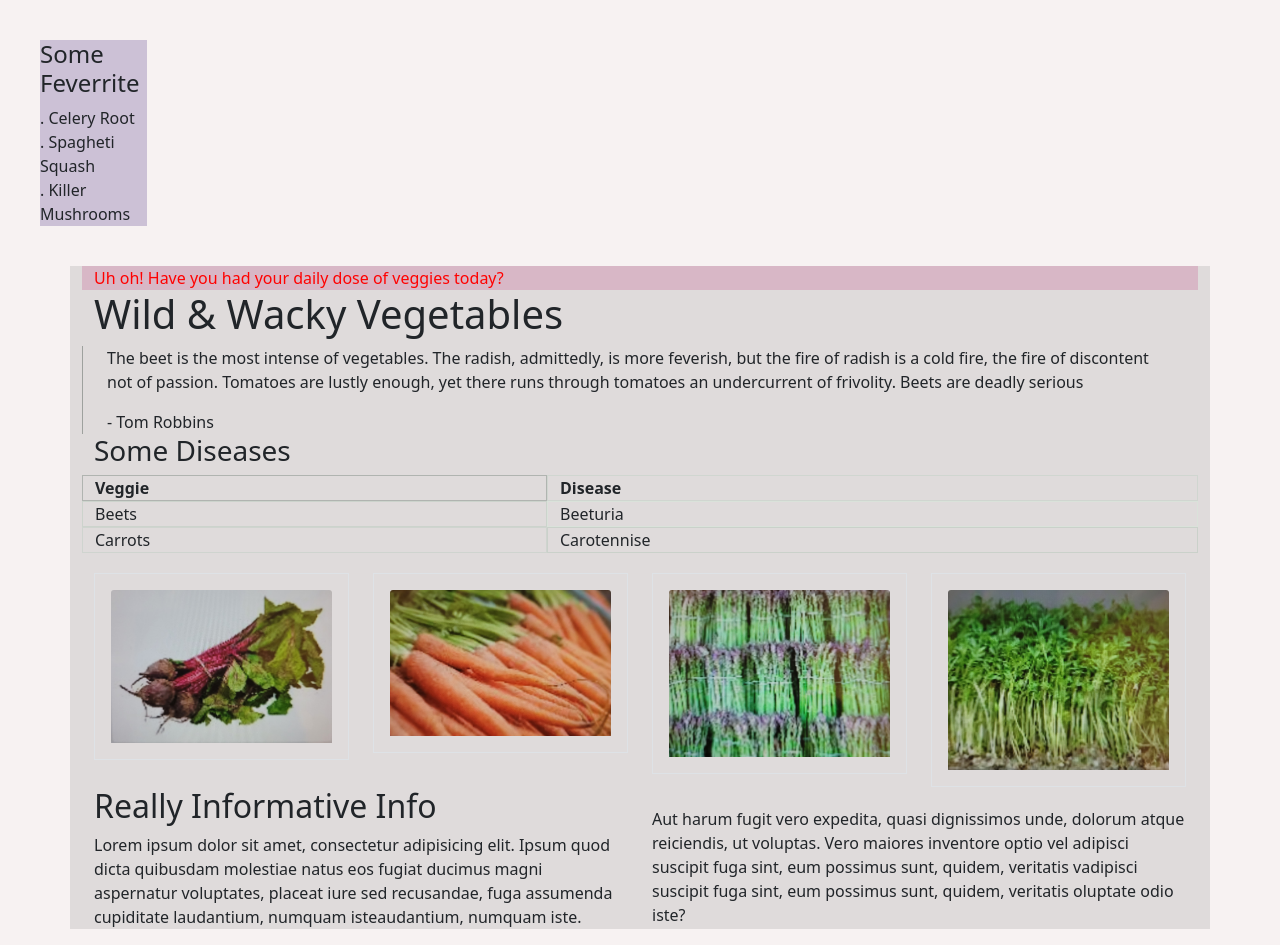
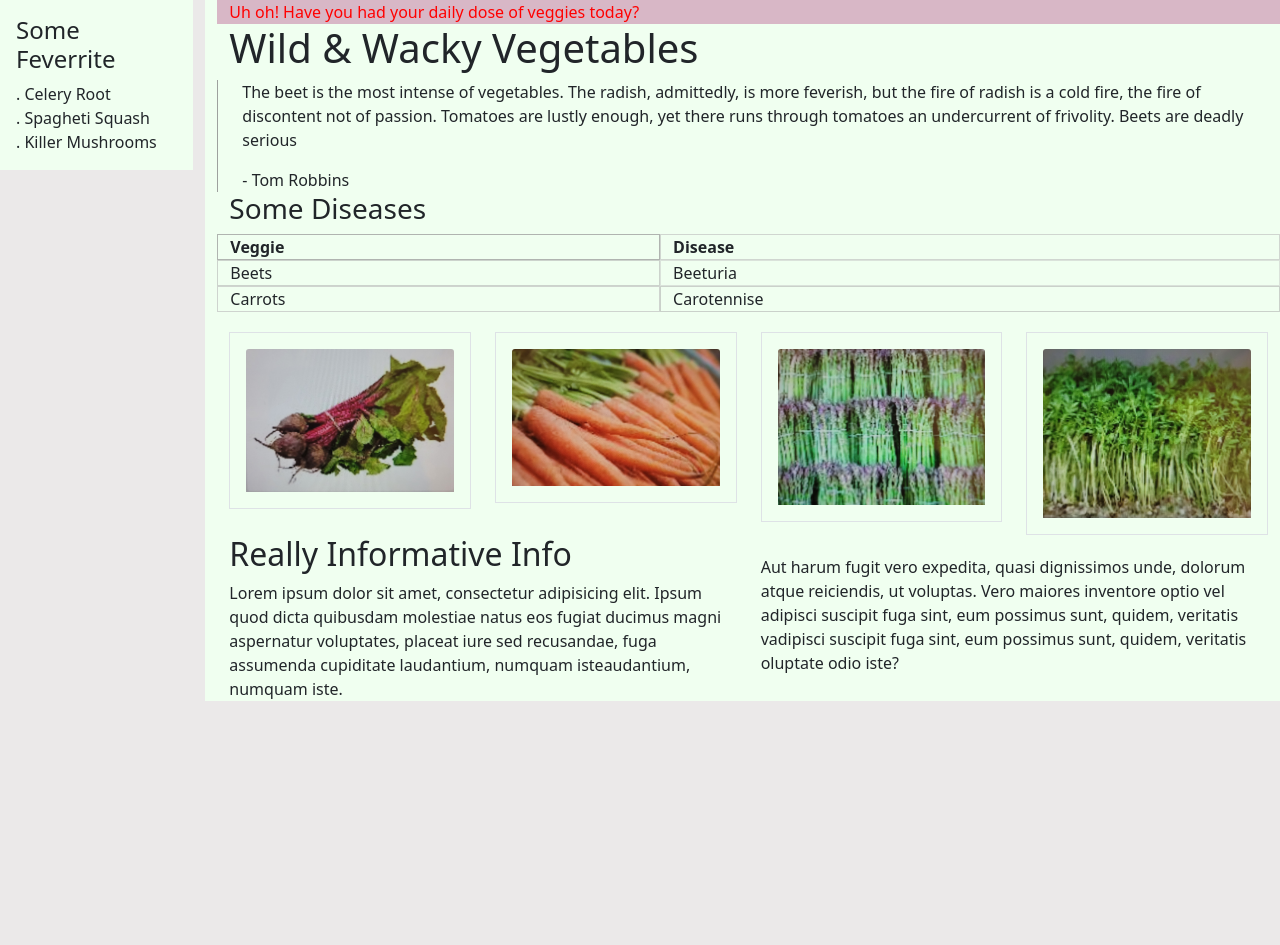
Before and after one commit to Tewodros2/Tewodros2.github.io, a plain HTML site: page bootStrap.html in a window 1280 px wide. After the commit the page ends 800 px from the top, so only its background shows below. Drawn offline with nearby package versions, Linux system fonts and the light colour scheme.

```diff
--- a/bootStrap.html
+++ b/bootStrap.html
@@ -2,9 +2,6 @@
 <html lang="en">
 
 <head>
-
-
-
     <!-- Required meta tags -->
     <meta charset="utf-8">
     <meta name="viewport" content="width=device-width, initial-scale=1">
@@ -17,24 +14,16 @@
         crossorigin="anonymous"></script>
 
     <style>
-        .container {
-            margin: 100pk;
-            background-color: rgb(223, 219, 219);
-        }
-
         body {
-            background-color: rgb(247, 242, 242);
-        }
-
-        .cont {
-            background-color: rgb(204, 193, 214);
-            margin: 40px;
+            background-color: rgb(235, 233, 233);
         }
     </style>
 </head>
+<divclass=" container ">
 
-<div class="cont col-1 ">
     <div class=" row ">
+    <div class=" col-2 sm" ">
+    <div class=" p-3 " style=" background-color: honeydew;"">
     <h4>Some Feverrite</h4>
     <label>. Celery Root</label>
     <div>. Spagheti Squash</div>
@@ -42,7 +31,7 @@
     </div>
 
     </div>
-<div class=" container px-4">
+    <div class=" col-10 container d2 px-4" style="background-color: honeydew;">
         <div class="row ">
             <div class="col-12 bg " style="color:red; background-color: rgb(216, 183, 198);">
                 <label>Uh oh! Have you had your daily dose of veggies today?</label>
@@ -55,9 +44,11 @@
         <div class="row ">
             <div class="col-12 gx-5 " style="border-left:1px solid rgb(158, 161, 158) ">
 
-            <p>The beet is the most intense of vegetables. The radish, admittedly, is more feverish, but the fire of
+                <p>The beet is the most intense of vegetables. The radish, admittedly, is more feverish, but the
+                    fire of
                     radish is a
-                cold fire, the fire of discontent not of passion. Tomatoes are lustly enough, yet there runs through
+                    cold fire, the fire of discontent not of passion. Tomatoes are lustly enough, yet there runs
+                    through
                     tomatoes an
                     undercurrent of frivolity. Beets are deadly serious</p>
                 <label>- Tom Robbins</label>
@@ -121,9 +112,8 @@
 
     </div>
     </div>
+    </div>
 
-
-<p></p>
 
     </body>
 
```
Lines whose indentation alone changed are shown as unchanged.
